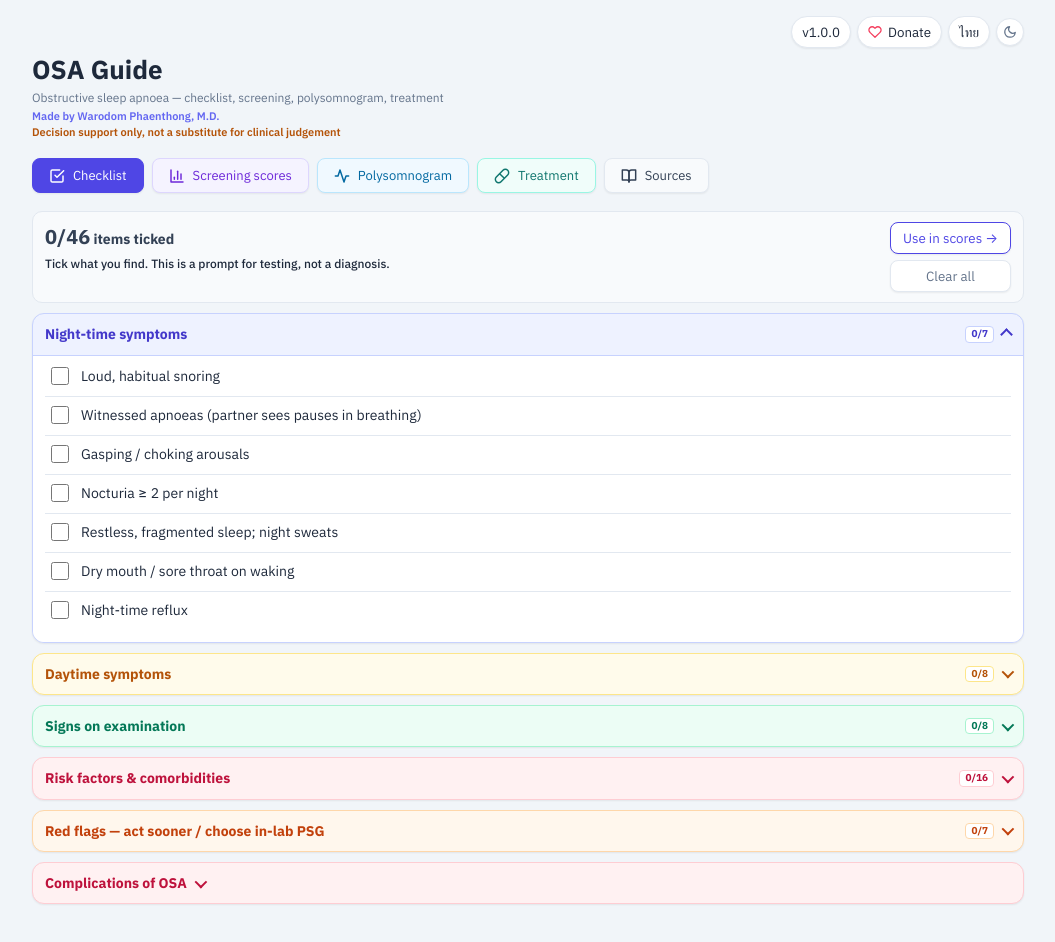
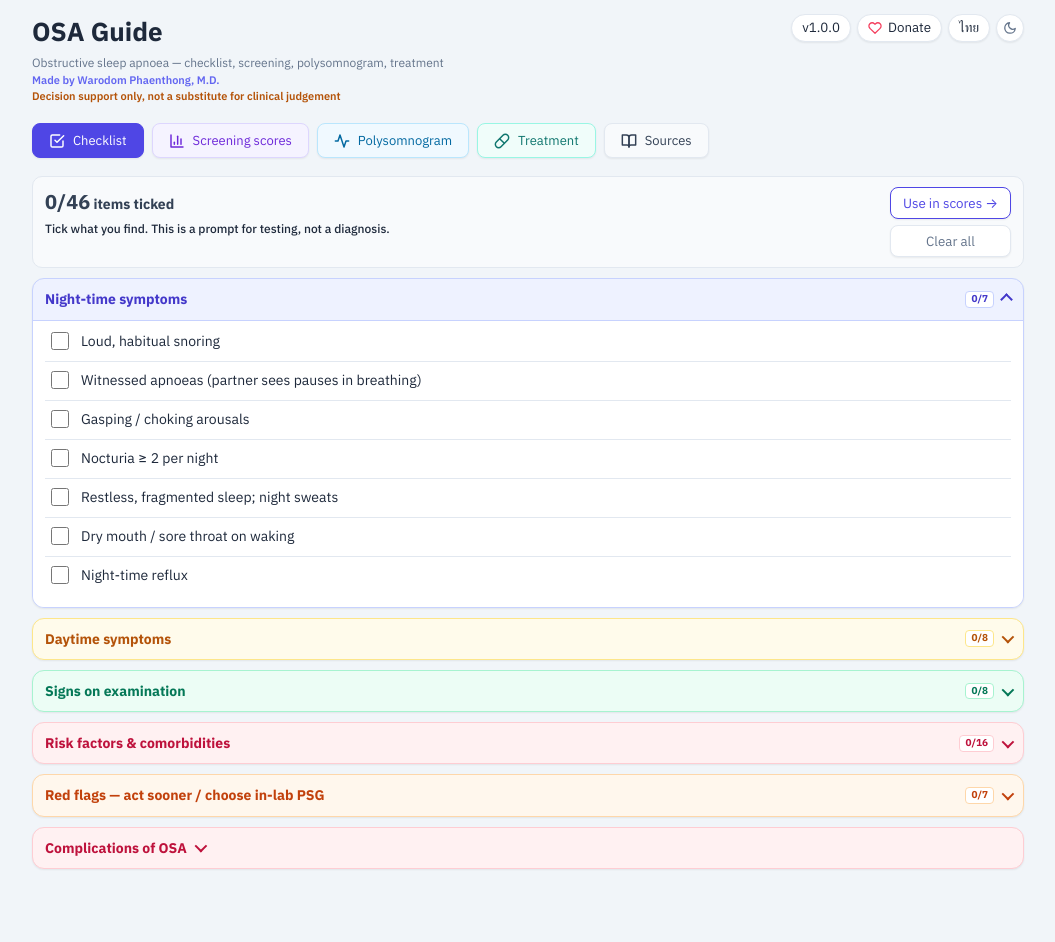
Before and after one commit to sirmarkthemighty-ctrl/OSA_Guide, a plain HTML site: page osa-guide.html in a window 1280 px wide. Shown: the whole page, without its empty margins (112-1167 px from the left). After the commit the page ends 919 px from the top, so only its background shows below. Drawn offline with Linux system fonts and the light colour scheme; a web font is replaced by a local one.

Commit message:
Header: version, donate, language and theme pills now sit level with the title
Co-Authored-By: Claude Sonnet 5.5 <noreply@anthropic.com>

```diff
--- a/osa-guide.html
+++ b/osa-guide.html
@@ -18,8 +18,8 @@ body{color:var(--tx);font:14px/1.45 'IBM Plex Sans','IBM Plex Sans Thai',-apple-
 .indigo{--c:#4338ca;--cb:#eef2ff;--cd:#c7d2fe}.amber{--c:#b45309;--cb:#fffbeb;--cd:#fde68a}.emerald{--c:#047857;--cb:#ecfdf5;--cd:#a7f3d0}.rose{--c:#be123c;--cb:#fff1f2;--cd:#fecdd3}.orange{--c:#c2410c;--cb:#fff7ed;--cd:#fed7aa}.sky{--c:#0369a1;--cb:#f0f9ff;--cd:#bae6fd}.violet{--c:#6d28d9;--cb:#f5f3ff;--cd:#ddd6fe}.teal{--c:#0f766e;--cb:#f0fdfa;--cd:#99f6e4}.slate{--c:#334155;--cb:#f8fafc;--cd:#e2e8f0}
 html.dark .indigo{--c:#a5b4fc;--cb:rgba(99,102,241,.12);--cd:rgba(99,102,241,.35)}html.dark .amber{--c:#fcd34d;--cb:rgba(245,158,11,.12);--cd:rgba(245,158,11,.35)}html.dark .emerald{--c:#6ee7b7;--cb:rgba(16,185,129,.12);--cd:rgba(16,185,129,.35)}html.dark .rose{--c:#fda4af;--cb:rgba(244,63,94,.12);--cd:rgba(244,63,94,.35)}html.dark .orange{--c:#fdba74;--cb:rgba(249,115,22,.12);--cd:rgba(249,115,22,.35)}html.dark .sky{--c:#7dd3fc;--cb:rgba(14,165,233,.12);--cd:rgba(14,165,233,.35)}html.dark .violet{--c:#c4b5fd;--cb:rgba(139,92,246,.12);--cd:rgba(139,92,246,.35)}html.dark .teal{--c:#5eead4;--cb:rgba(20,184,166,.12);--cd:rgba(20,184,166,.35)}html.dark .slate{--c:#cbd5e1;--cb:rgba(100,116,139,.12);--cd:rgba(100,116,139,.35)}
 header{padding:4px 0 10px;position:relative}
-.top{display:flex;gap:6px;align-items:center;justify-content:flex-end;margin-bottom:6px}
-h1{margin:0 0 4px;font-size:22px;font-weight:800;line-height:1.2;color:var(--tx)}
+.top{position:absolute;top:0;right:0;display:flex;gap:6px;align-items:center;height:32px}
+h1{margin:0 0 6px;min-height:32px;padding-right:196px;display:flex;align-items:center;font-size:22px;font-weight:800;line-height:1.2;color:var(--tx)}
 @media(min-width:640px){h1{font-size:26px}}
 .sub{font-size:12px;color:var(--mu)}
 .by{font-size:11px;font-weight:600;color:#6366f1;margin-top:2px}
@@ -28,6 +28,7 @@ html.dark .disc{color:#fcd34d}
 .pill{border:1px solid var(--bd);background:var(--card);color:var(--tx);border-radius:999px;padding:6px 10px;font:700 10px/1 inherit;font-family:inherit;cursor:pointer;box-shadow:0 1px 2px #0001;display:inline-flex;align-items:center;gap:6px;transition:.15s}
 .pill:hover{background:var(--inset)}
 .pill-donate svg{color:#f43f5e}.pill-donate:hover{background:#fff1f2;color:#e11d48;border-color:#fecdd3}html.dark .pill-donate:hover{background:rgba(244,63,94,.1);color:#fda4af;border-color:rgba(244,63,94,.3)}.pill .dn{display:none}@media(min-width:640px){.pill .dn{display:inline}}
+.top .pill{height:28px;padding-top:0;padding-bottom:0;line-height:1;display:inline-flex;align-items:center}
 .pill.round{width:28px;height:28px;padding:0;justify-content:center;color:var(--mu)}
 .pill svg,.tile svg{width:14px;height:14px;fill:none;stroke:currentColor;stroke-width:2.2;stroke-linecap:round;stroke-linejoin:round;flex:0 0 auto}
 nav{position:sticky;top:0;z-index:30;margin:0 -16px;padding:8px 16px;background:color-mix(in srgb,var(--bg) 95%,transparent);backdrop-filter:blur(8px);display:grid;grid-template-columns:repeat(5,1fr);gap:4px}
```
